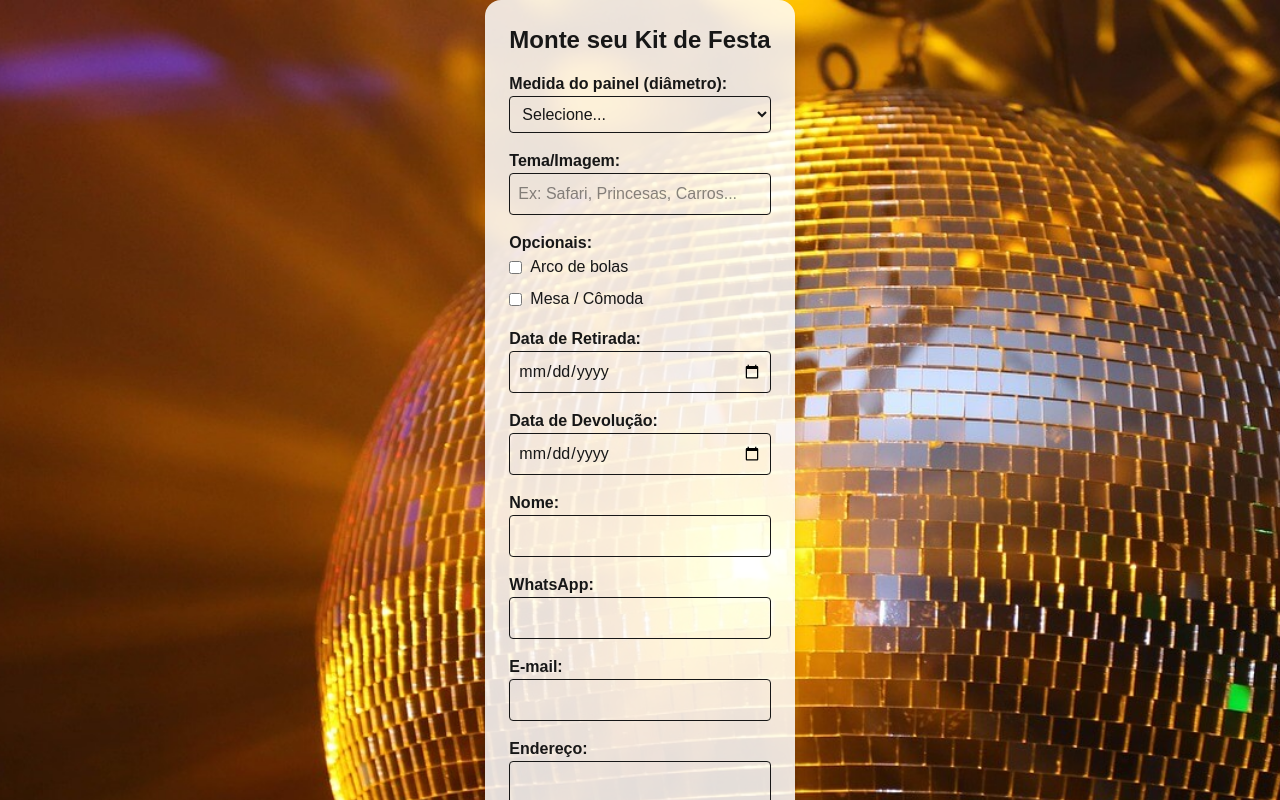
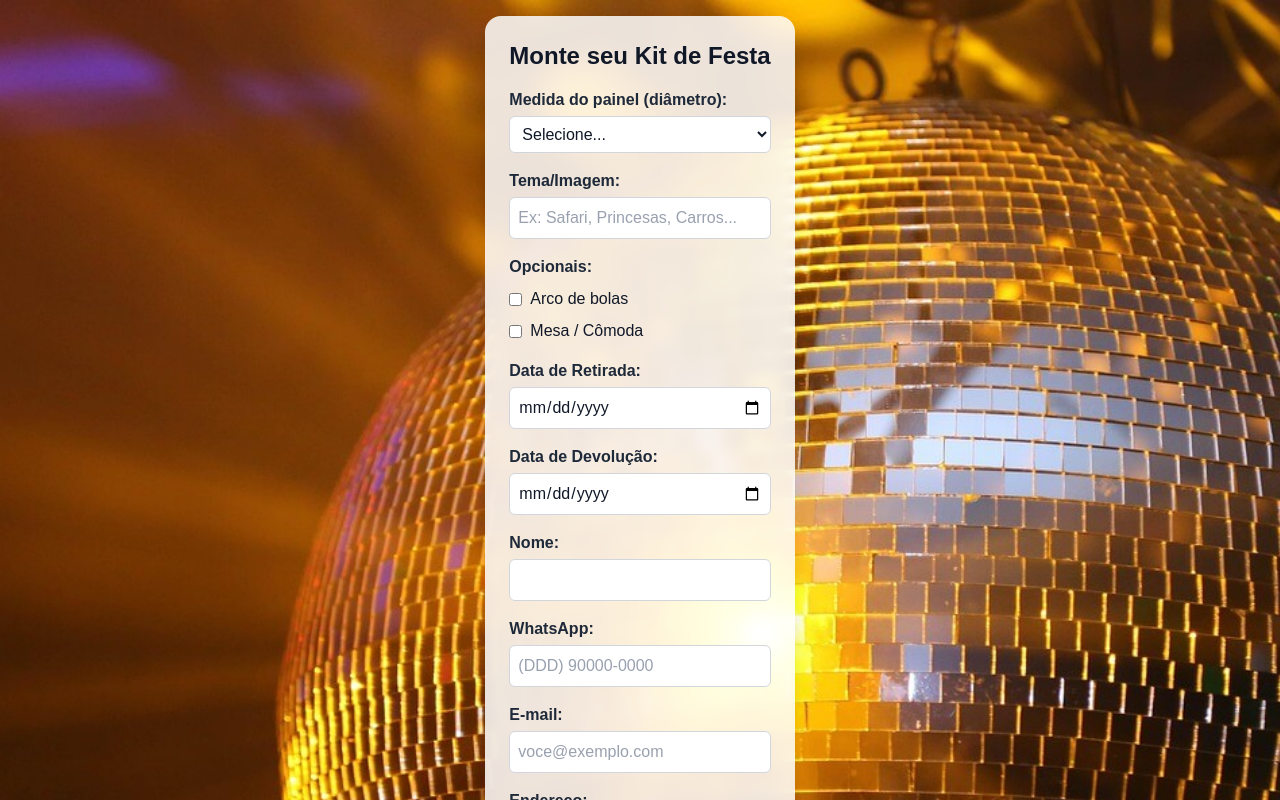
Before and after one commit to paulochan180/Pegue-e-monte, a Next.js app in the folder meu-saas/: page / in a window 1280 px wide. Shown: the top 800 px of the page. Built offline with nearby package versions, Linux system fonts and the light colour scheme.

Commit message:
Projeto Mini SaaS Pegue e Monte

```diff
--- a/meu-saas/src/app/page.tsx
+++ b/meu-saas/src/app/page.tsx
@@ -1,4 +1,3 @@
-
 "use client";
 
 import { useState } from "react";
@@ -32,7 +31,6 @@ export default function Page() {
   const handleSubmit = (e: React.FormEvent) => {
     e.preventDefault();
 
-    // monta a mensagem
     const mensagem = `
 *📦 Novo Pedido de Kit Festa*
 _____________________________
@@ -51,50 +49,52 @@ _____________________________
 📝 Observações: ${obs || "Nenhuma"}
     `.trim();
 
-    // número da papelaria (ajuste aqui!)
-    const numeroLoja = "21993665606"; // Exemplo: 55 + DDD + número sem traços
-    const url = `https://wa.me/${numeroLoja}?text=${encodeURIComponent(
-      mensagem
-    )}`;
+    // ajuste para o seu número (ideal: 55 + DDD + número)
+    const numeroLoja = "21993665606";
+    const url = `https://wa.me/${numeroLoja}?text=${encodeURIComponent(mensagem)}`;
 
     window.open(url, "_blank");
   };
 
+  const baseInput =
+    "w-full p-2 border border-gray-300 rounded-md bg-white text-gray-900 placeholder-gray-400";
+
   return (
     <div
-     className="min-h-screen flex items-center justify-center bg-cover bg-center"
+      className="min-h-screen flex items-center justify-center bg-cover bg-center p-4"
       style={{ backgroundImage: "url('/bg.jpg')" }}
     >
-      <div className="bg-white/85 p-6 max-w-xl mx-auto rounded-2xl shadow-lg">
-        <h1 className="text-2xl font-bold mb-4">Monte seu Kit de Festa</h1>
-
+      <div className="bg-white/85 backdrop-blur-sm p-6 max-w-xl mx-auto rounded-2xl shadow-lg">
+        <h1 className="text-2xl font-bold mb-4 text-gray-900">Monte seu Kit de Festa</h1>
 
         <form onSubmit={handleSubmit} className="space-y-4">
           {/* Medida do painel */}
           <div>
-          <label className="block font-semibold">Medida do painel (diâmetro):</label>
+            <label className="block font-semibold text-gray-800 mb-1">
+              Medida do painel (diâmetro):
+            </label>
             <select
               value={diametro}
               onChange={(e) => setDiametro(e.target.value)}
-            className="border rounded w-full p-2"
+              className={baseInput}
               required
             >
               <option value="">Selecione...</option>
-            <option value="50cm">50cm</option>
-            <option value="100cm">100 cm</option>
-            <option value="120cm">120 cm</option>
-            <option value="150cm">150 cm</option>
+              <option value="50 cm">50 cm</option>
+              <option value="100 cm">100 cm</option>
+              <option value="120 cm">120 cm</option>
+              <option value="150 cm">150 cm</option>
             </select>
           </div>
 
           {/* Tema */}
           <div>
-          <label className="block font-semibold">Tema/Imagem:</label>
+            <label className="block font-semibold text-gray-800 mb-1">Tema/Imagem:</label>
             <input
               type="text"
               value={tema}
               onChange={(e) => setTema(e.target.value)}
-            className="border rounded w-full p-2"
+              className={baseInput}
               placeholder="Ex: Safari, Princesas, Carros..."
               required
             />
@@ -102,23 +102,21 @@ _____________________________
 
           {/* Opcionais */}
           <div>
-          <label className="block font-semibold">Opcionais:</label>
-          <div className="space-y-2">
-            <label className="flex items-center">
+            <label className="block font-semibold text-gray-800 mb-2">Opcionais:</label>
+            <div className="space-y-2 text-gray-900">
+              <label className="flex items-center gap-2">
                 <input
                   type="checkbox"
                   checked={opcionais.includes("Arco de bolas")}
                   onChange={() => handleOpcionalChange("Arco de bolas")}
-                className="mr-2"
                 />
                 Arco de bolas
               </label>
-            <label className="flex items-center">
+              <label className="flex items-center gap-2">
                 <input
                   type="checkbox"
                   checked={opcionais.includes("Mesa / Cômoda")}
                   onChange={() => handleOpcionalChange("Mesa / Cômoda")}
-                className="mr-2"
                 />
                 Mesa / Cômoda
               </label>
@@ -127,82 +125,86 @@ _____________________________
 
           {/* Datas */}
           <div>
-          <label className="block font-semibold">Data de Retirada:</label>
+            <label className="block font-semibold text-gray-800 mb-1">Data de Retirada:</label>
             <input
               type="date"
               value={retirada}
               onChange={(e) => setRetirada(e.target.value)}
-            className="border rounded w-full p-2"
+              className={baseInput}
               required
             />
           </div>
 
           <div>
-          <label className="block font-semibold">Data de Devolução:</label>
+            <label className="block font-semibold text-gray-800 mb-1">Data de Devolução:</label>
             <input
               type="date"
               value={devolucao}
               onChange={(e) => setDevolucao(e.target.value)}
-            className="border rounded w-full p-2"
+              className={baseInput}
               required
             />
           </div>
 
           {/* Dados do cliente */}
           <div>
-          <label className="block font-semibold">Nome:</label>
+            <label className="block font-semibold text-gray-800 mb-1">Nome:</label>
             <input
               type="text"
               value={nome}
               onChange={(e) => setNome(e.target.value)}
-            className="border rounded w-full p-2"
+              className={baseInput}
               required
             />
           </div>
 
           <div>
-          <label className="block font-semibold">WhatsApp:</label>
+            <label className="block font-semibold text-gray-800 mb-1">WhatsApp:</label>
             <input
               type="text"
               value={whats}
               onChange={(e) => setWhats(e.target.value)}
-            className="border rounded w-full p-2"
+              className={baseInput}
+              placeholder="(DDD) 90000-0000"
               required
             />
           </div>
 
           <div>
-          <label className="block font-semibold">E-mail:</label>
+            <label className="block font-semibold text-gray-800 mb-1">E-mail:</label>
             <input
               type="email"
               value={email}
               onChange={(e) => setEmail(e.target.value)}
-            className="border rounded w-full p-2"
+              className={baseInput}
+              placeholder="voce@exemplo.com"
               required
             />
           </div>
 
           <div>
-          <label className="block font-semibold">Endereço:</label>
+            <label className="block font-semibold text-gray-800 mb-1">Endereço:</label>
             <textarea
               value={endereco}
               onChange={(e) => setEndereco(e.target.value)}
-            className="border rounded w-full p-2"
+              className={baseInput}
+              rows={3}
             />
           </div>
 
           <div>
-          <label className="block font-semibold">Observações:</label>
+            <label className="block font-semibold text-gray-800 mb-1">Observações:</label>
             <textarea
               value={obs}
               onChange={(e) => setObs(e.target.value)}
-            className="border rounded w-full p-2"
+              className={baseInput}
+              rows={3}
             />
           </div>
 
           <button
             type="submit"
-          className="bg-green-600 text-white rounded px-4 py-2 hover:bg-green-700"
+            className="w-full bg-green-600 text-white rounded-md px-4 py-2 font-semibold hover:bg-green-700 transition"
           >
             Enviar Pedido via WhatsApp
           </button>
```
Also changed, not shown: 1 other file (tests, documents, lock files or other folders). Lines whose indentation alone changed are shown as unchanged.
